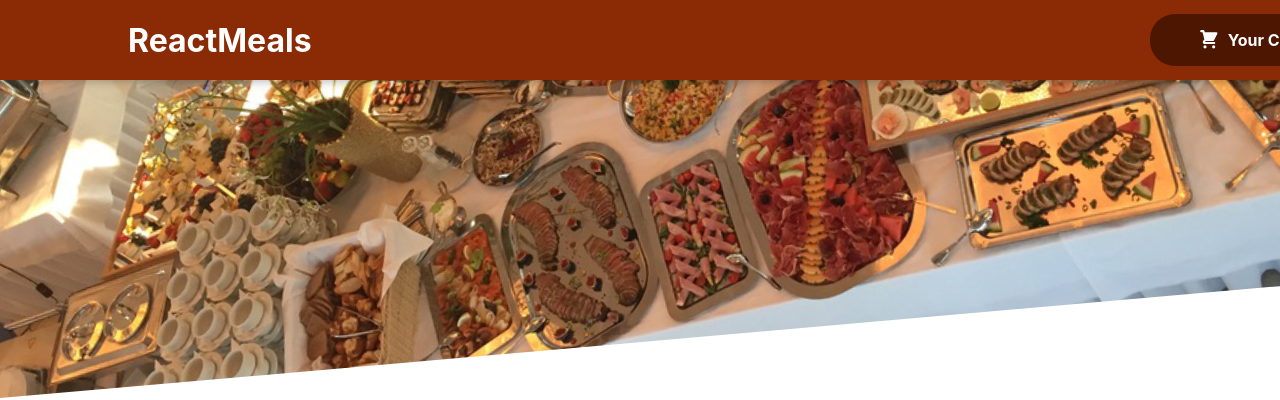
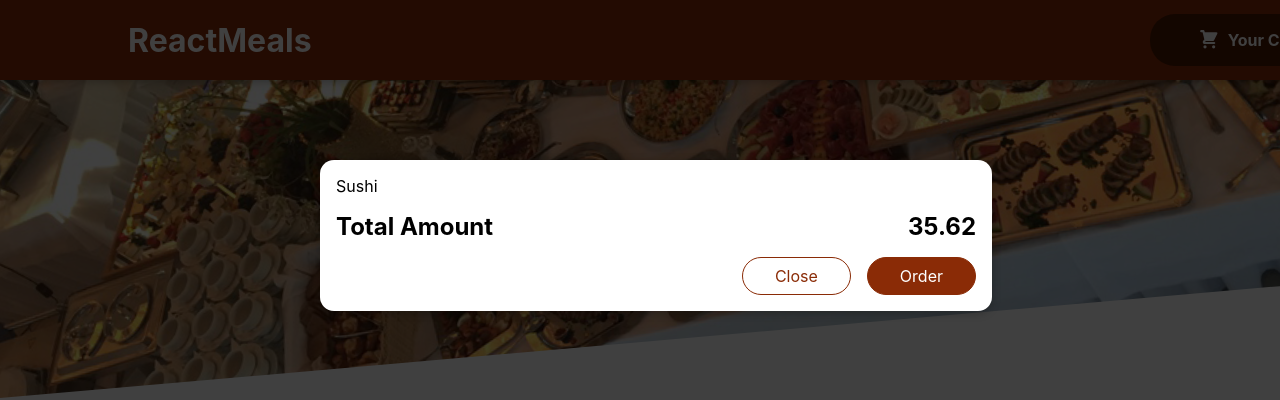
Before and after one commit to choy30/Foodorderapp, a React (Create React App) app: page / in a window 1280 px wide. Shown: the top 400 px of the page. Built offline with nearby package versions, Linux system fonts and the light colour scheme.

Commit message:
Add Modal with ReactPortal

```diff
--- a/public/index.html
+++ b/public/index.html
@@ -24,10 +24,11 @@
       work correctly both with client-side routing and a non-root public URL.
       Learn how to configure a non-root public URL by running `npm run build`.
     -->
-    <title>React App</title>
+    <title>FoodOrder</title>
   </head>
   <body>
     <noscript>You need to enable JavaScript to run this app.</noscript>
+    <div id="overlays"></div>
     <div id="root"></div>
     <!--
       This HTML file is a template.
--- a/src/App.js
+++ b/src/App.js
@@ -2,10 +2,12 @@
 
 import Header from "./components/Layout/Header";
 import Meals from "./components/Meals/Meals";
+import Cart from "./components/Cart/Cart";
 
 function App() {
 	return (
 		<Fragment>
+			<Cart />
 			<Header />
 			<main>
 				<Meals />
--- a/src/components/Cart/Cart.js
+++ b/src/components/Cart/Cart.js
@@ -1,6 +1,7 @@
 import React from "react";
 
 import classes from "./Cart.module.css";
+import Modal from "../UI/Modal";
 
 const Cart = (props) => {
 	const cartItems = (
@@ -12,7 +13,7 @@
 	);
 
 	return (
-		<div>
+		<Modal>
 			{cartItems}
 			<div className={classes.total}>
                 <span>Total Amount</span>
@@ -22,7 +23,7 @@
             <button className={classes['button--alt']}>Close</button>
             <button className={classes.button}>Order</button>
             </div>
-		</div>
+		</Modal>
 	);
 };
 
--- /dev/null
+++ b/src/components/UI/Modal.js
@@ -0,0 +1,32 @@
+import React, { Fragment } from "react";
+import ReactDOM from "react-dom";
+
+import classes from "./Modal.module.css";
+
+const Backdrop = (props) => {
+	return <div className={classes.backdrop}></div>;
+};
+
+const ModalOverlay = (props) => {
+	return (
+		<div className={classes.modal}>
+			<div className={classes.content}>{props.children}</div>
+		</div>
+	);
+};
+
+const portalElement = document.getElementById("overlays");
+
+const Modal = (props) => {
+	return (
+		<Fragment>
+			{ReactDOM.createPortal(<Backdrop />, portalElement)}
+			{ReactDOM.createPortal(
+				<ModalOverlay>{props.children}</ModalOverlay>,
+				portalElement
+			)}
+		</Fragment>
+	);
+};
+
+export default Modal;
```
Also changed, not shown: src/components/UI/Model.js (deleted).
